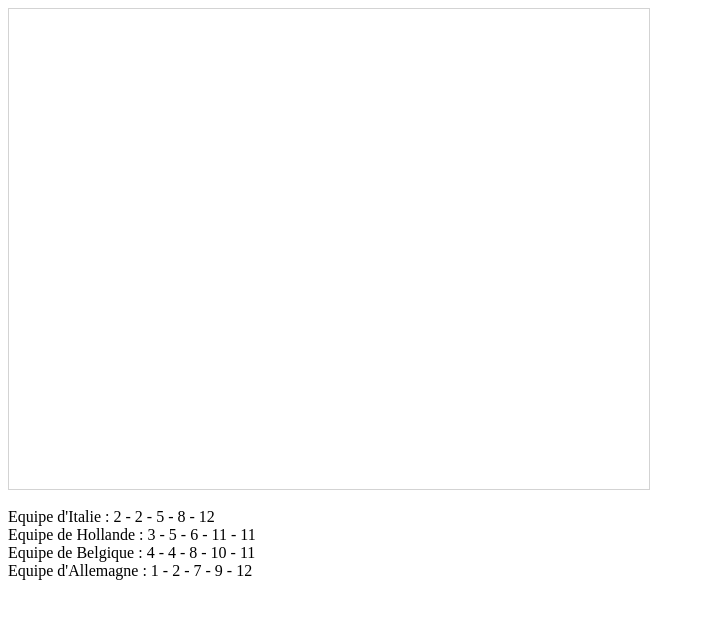
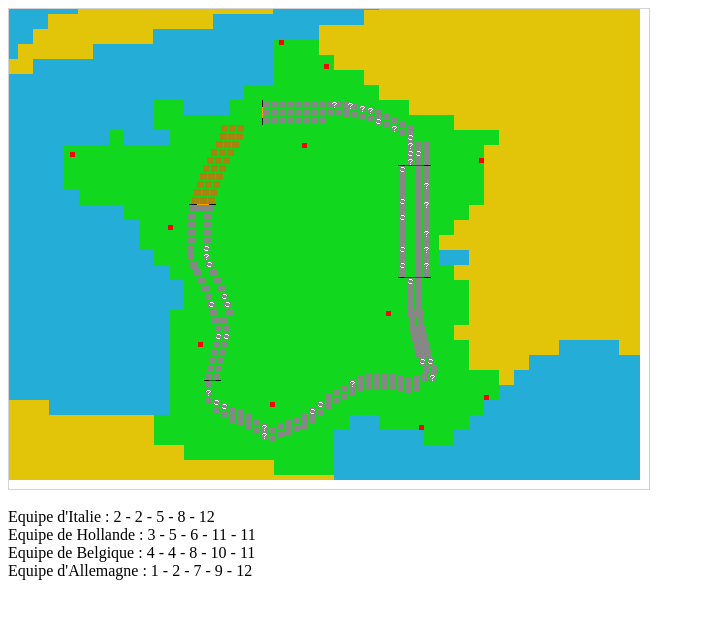
Before and after one commit to AnthonyPierard/IA_groupe4, a plain HTML site: page src/index.html in a window 1280 px wide. Shown: the whole page, without its empty margins (0-705 px from the left). Drawn offline with Linux system fonts and the light colour scheme.

Commit message:
Update game.css

```diff
--- a/src/game.css
+++ b/src/game.css
@@ -1,6 +1,3 @@
-#game_map { background-image: "img/map.png";
-        padding-left: 0;
-        padding-right: 0;
-        margin-left: auto;
-        margin-right: auto;
-        display: block; }
+#game_map { background-image: url("img/map.png");
+        background-repeat: no-repeat;
+        background-attachment: fixed; }
```
